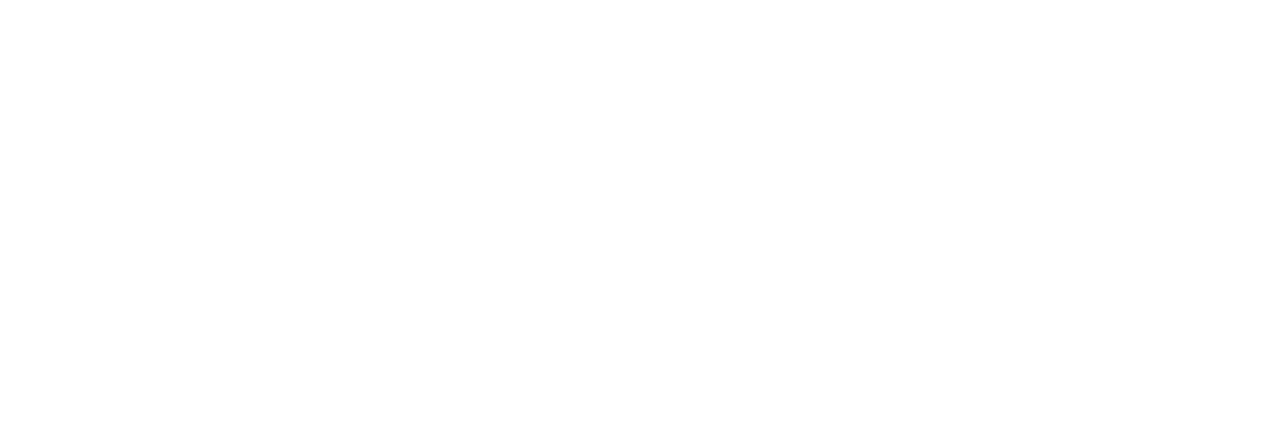
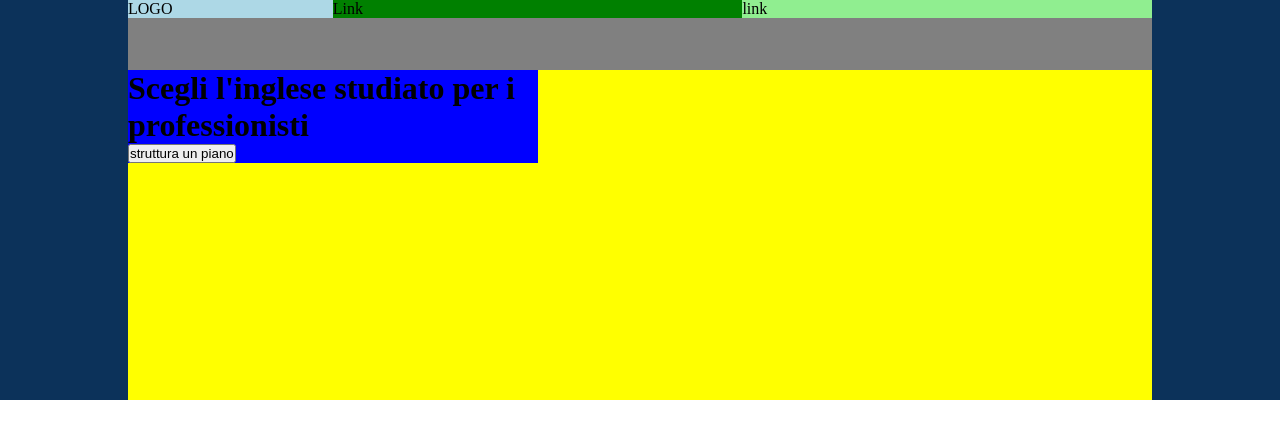
Before and after one commit to AAgozzino/htmlcss-fluentify, a plain HTML site: page index.html in a window 1280 px wide. Drawn offline with Linux system fonts and the light colour scheme.

Commit message:
Struttura box header

```diff
--- a/css/style.css
+++ b/css/style.css
@@ -3,3 +3,53 @@
   margin: 0;
   padding: 0;
 }
+
+header {
+  height: 400px;
+  background-color: #0C325A;
+}
+
+.container{
+  width: 80%;
+  margin: auto;
+}
+/* header top */
+.header-top{
+  height: 70px;
+  background-color: grey;
+}
+
+.header-top::after{
+  content: '';
+  display: block;
+  clear: both;
+}
+
+.header-top-logo{
+  float: left;
+  width: 20%;
+  background-color: lightblue
+}
+
+.header-top-nav-center{
+  float: left;
+  width: 40%;
+  background-color: green;
+}
+
+.header-top-nav-right{
+  float: left;
+  width: 40%;
+  background-color: lightgreen
+}
+
+/* header bottom */
+.header-bottom{
+  background-color: yellow;
+  height: 330px;
+}
+.claim{
+  width: 40%;
+  background-color: blue;
+
+}
--- a/index.html
+++ b/index.html
@@ -9,19 +9,35 @@
     <!-- intestazione -->
     <header>
       <!-- header top -->
+      <div class="header-top container">
         <!-- img logo -->
+        <div class="header-top-logo">
+          LOGO
+        </div>
         <!-- /img logo -->
 
         <!-- nav menu center -->
+        <nav class="header-top-nav-center">
+            Link
+        </nav>
         <!-- /nav menu center -->
 
         <!-- nav menu right+buttons -->
+        <nav class="header-top-nav-right">
+          link
+        </nav>
         <!-- /nav menu right+buttons -->
+      </div>
       <!-- /header top -->
 
-      <!-- claim text+button-->
-
-      <!-- /claim text+button -->
+      <!-- header bottom text+button-->
+      <div class="header-bottom container">
+        <div class="claim">
+          <h1>Scegli l'inglese studiato per i professionisti</h1>
+          <button type="button" name="button">struttura un piano</button>
+        </div>
+      </div>
+      <!-- /header bottom text+button -->
     </header>
     <!-- /intestazione -->
 
```
